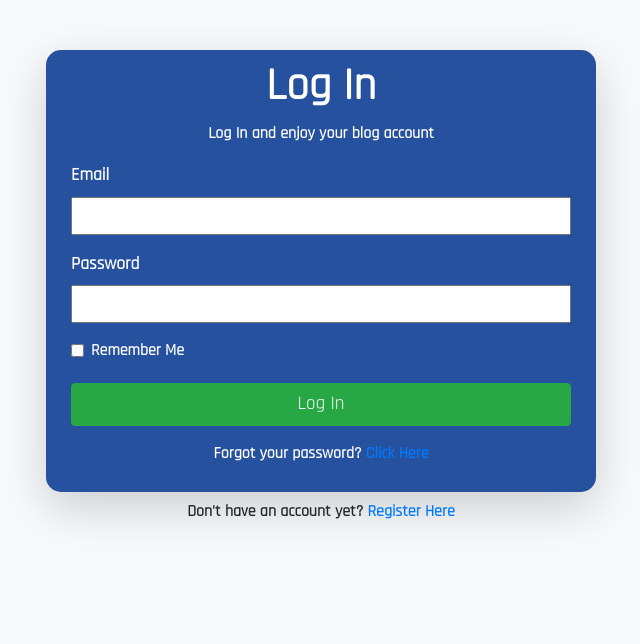
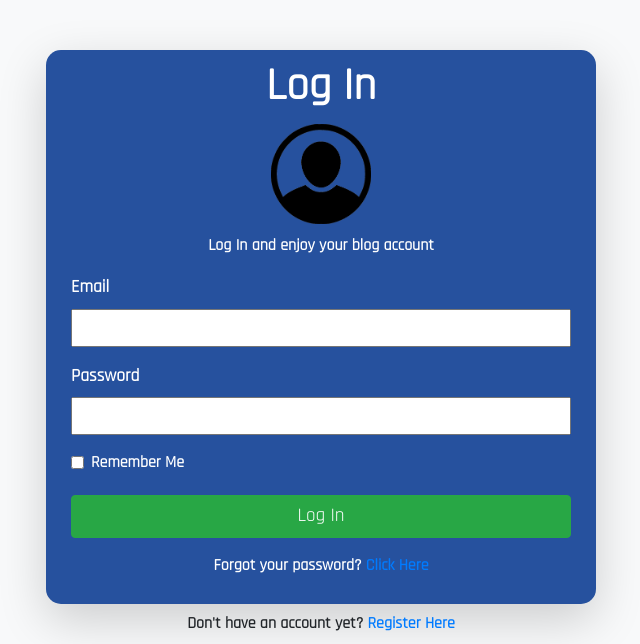
Before and after one commit to kokubum/FlaskBlog, a Flask app: template app/templates/login.html in a window 1280 px wide. Shown: the part 64-708 px from the top of the page, without its empty margins (319-959 px from the left). Run offline with Flask 2, Linux system fonts and the light colour scheme; the template is opened without the code that fills it, so the values that code supplies are empty; some libraries are stand-ins or nearby versions.

Commit message:
Requirements and Image in Login template

```diff
--- a/app/static/style/auth.css
+++ b/app/static/style/auth.css
@@ -59,3 +59,13 @@
 
     font-size: 1.2em;
 }
+
+.image-auth{
+    width: 100px;
+    margin: 10px auto;
+}
+
+.image-auth img{
+    max-width: 100%;
+    max-height: 100%;
+}
--- a/app/templates/login.html
+++ b/app/templates/login.html
@@ -13,6 +13,11 @@
     <div class="form-wrap shadow-lg">
 
         <h1 class="title-form">Log In</h1>
+
+        <div class="image-auth">
+            <img src="{{ url_for('static',filename='image/auth.png')}}" alt="">
+        </div>
+
         <p>Log In and enjoy your blog account</p>
         <form method="POST">
             <div class="form-group">
```
Also changed, not shown: requirements.txt (added, +7 -0 lines), app/static/image/auth.png (added).
